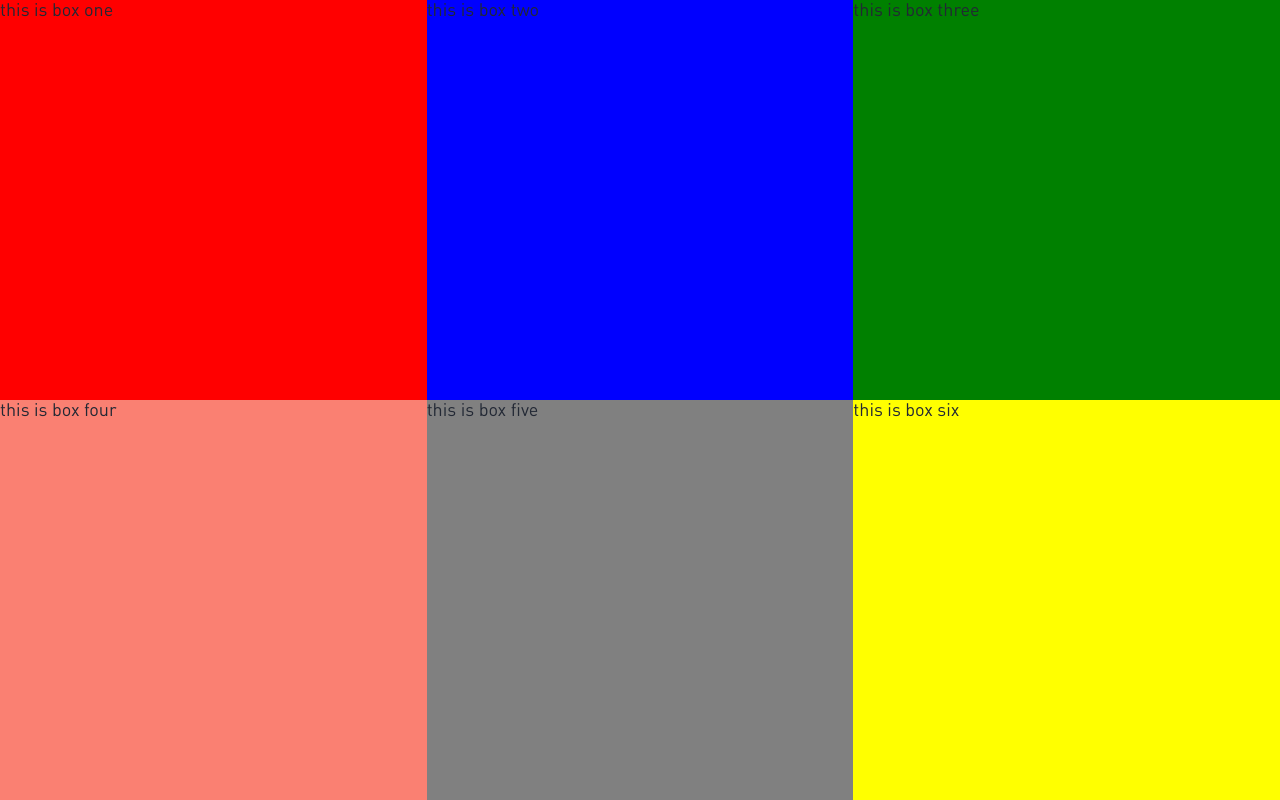
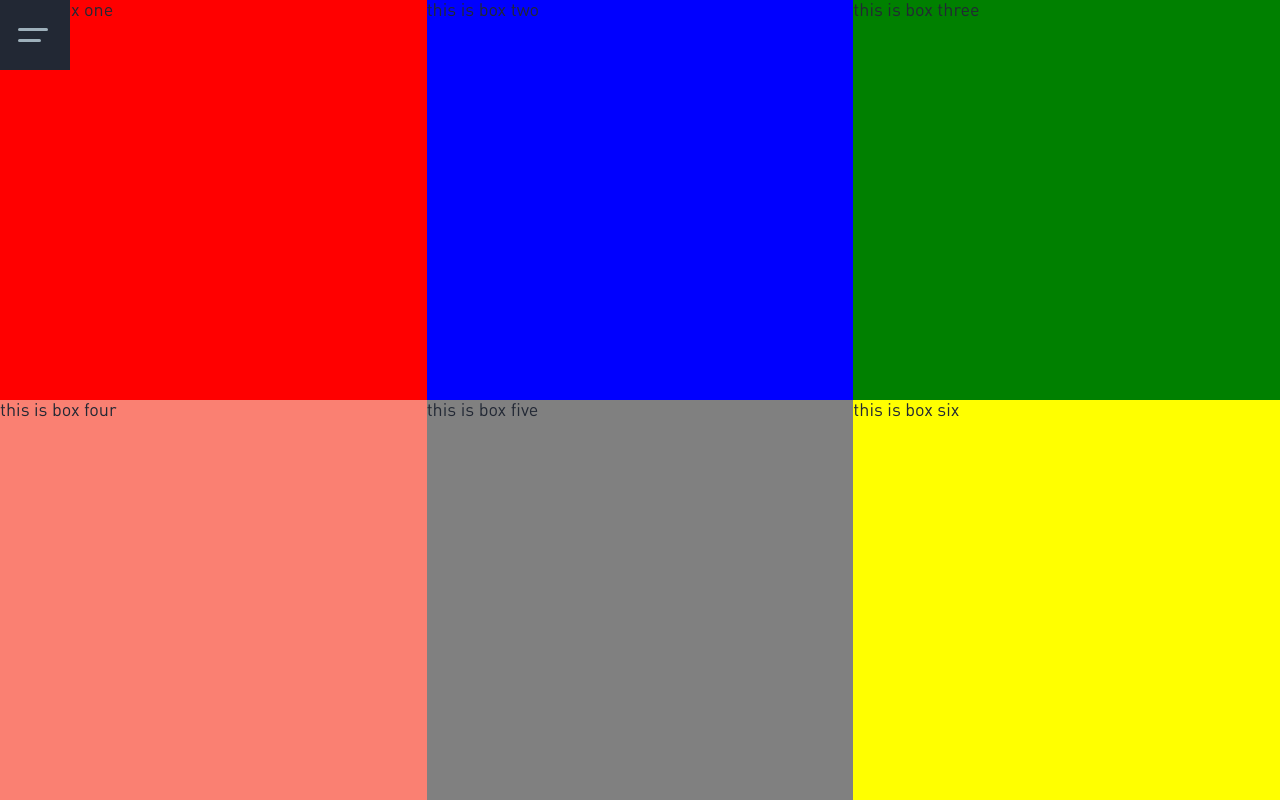
Before and after one commit to Zachcos/ZachCossmanV4_NextJS, a Next.js app: page / in a window 1280 px wide. Built offline with nearby package versions, Linux system fonts and the light colour scheme.

Commit message:
Import Nav component

```diff
--- a/pages/_app.tsx
+++ b/pages/_app.tsx
@@ -1,12 +1,14 @@
 import type { AppProps } from 'next/app';
 import GlobalStyle from '../styles/globalStyles';
 import GridWrapper from '../components/gridWrapper';
+import Nav from '../components/nav';
 
 function MyApp({ Component, pageProps }: AppProps) {
   return (
     <>
       <GlobalStyle />
       <GridWrapper>
+        <Nav />
         <Component {...pageProps} />
       </GridWrapper>
     </>
```
